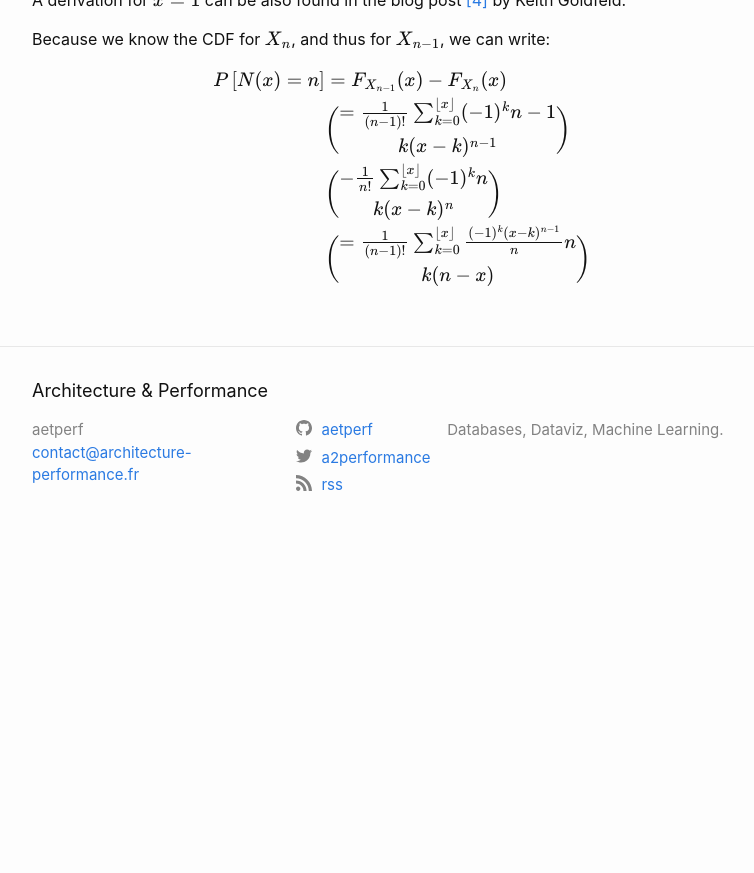
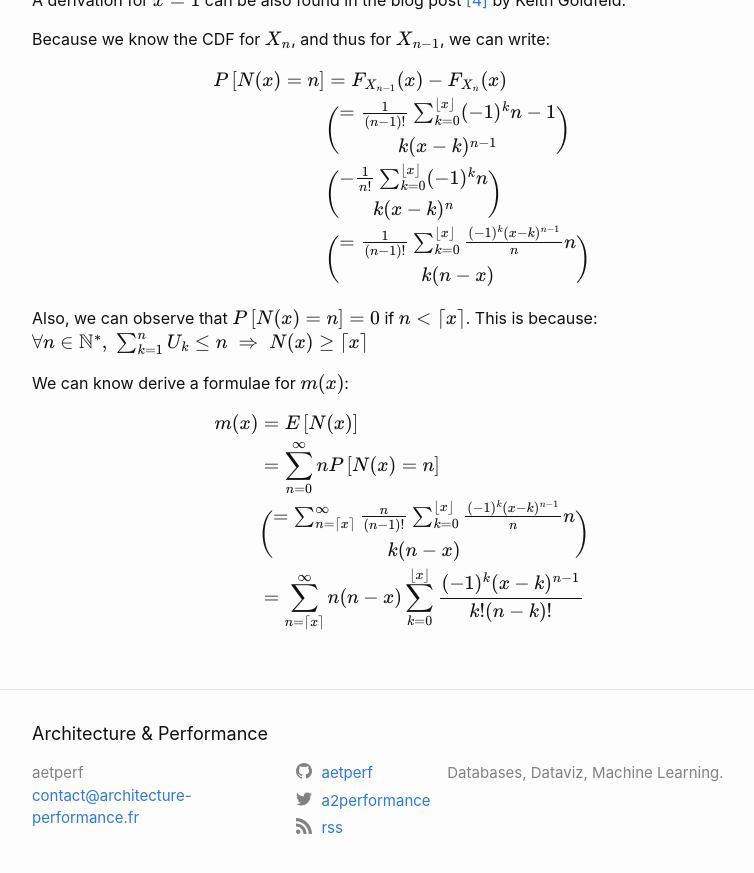
Before and after one commit to aetperf/aetperf.github.io, a Jekyll site: the page built from _posts/2022-07-26-Euler-s-number-and-the-uniform-sum-distribution.md, in a window 1280 px wide and 900 px high, scrolled down 7418 px. Shown: the top 873 px of the window, without its empty margins (238-992 px from the left). Built offline with Jekyll 4.4.1, drawn with Linux system fonts in a browser that asks for light colours; formulas are drawn with MathJax 3; before the commit the page ends 7975 px from its top, so only the background shows below that.

Commit message:
latex test

```diff
--- a/_posts/2022-07-26-Euler-s-number-and-the-uniform-sum-distribution.md
+++ b/_posts/2022-07-26-Euler-s-number-and-the-uniform-sum-distribution.md
@@ -303,3 +303,17 @@ P \left[ N(x) = n \right] &= F_{X_{n-1}}(x) - F_{X_n}(x) \\
 &= \frac{1}{(n-1)!} \sum_{k=0}^{\lfloor x \rfloor} \frac{(-1)^k (x-k)^{n-1}}{n} {n}\choose{k} (n-x)
 \end{align*}
 $$
+
+Also, we can observe that $P \left[ N(x) = n \right] = 0$ if $ n < \lceil x \rceil$. This is because:
+$\forall n \in \mathbb{N}^* , \; \sum_{k=1}^n U_k \leq n \; \Rightarrow \; N(x) \geq \lceil x \rceil$
+
+We can know derive a formulae for $m(x)$:
+
+$$
+\begin{align*}
+m(x) &=  E\left[ N(x) \right] \\
+&= \sum_{n=0}^{\infty} n P \left[ N(x) = n \right] \\
+&= \sum_{n=\lceil x \rceil}^{\infty} \frac{n}{(n-1)!} \sum_{k=0}^{\lfloor x \rfloor} \frac{(-1)^k (x-k)^{n-1}}{n} {n}\choose{k} (n-x) \\
+&= \sum_{n=\lceil x \rceil}^{\infty} n (n-x) \sum_{k=0}^{\lfloor x \rfloor} \frac{(-1)^k (x-k)^{n-1}}{k! (n-k)!}
+\end{align*}
+$$
```
